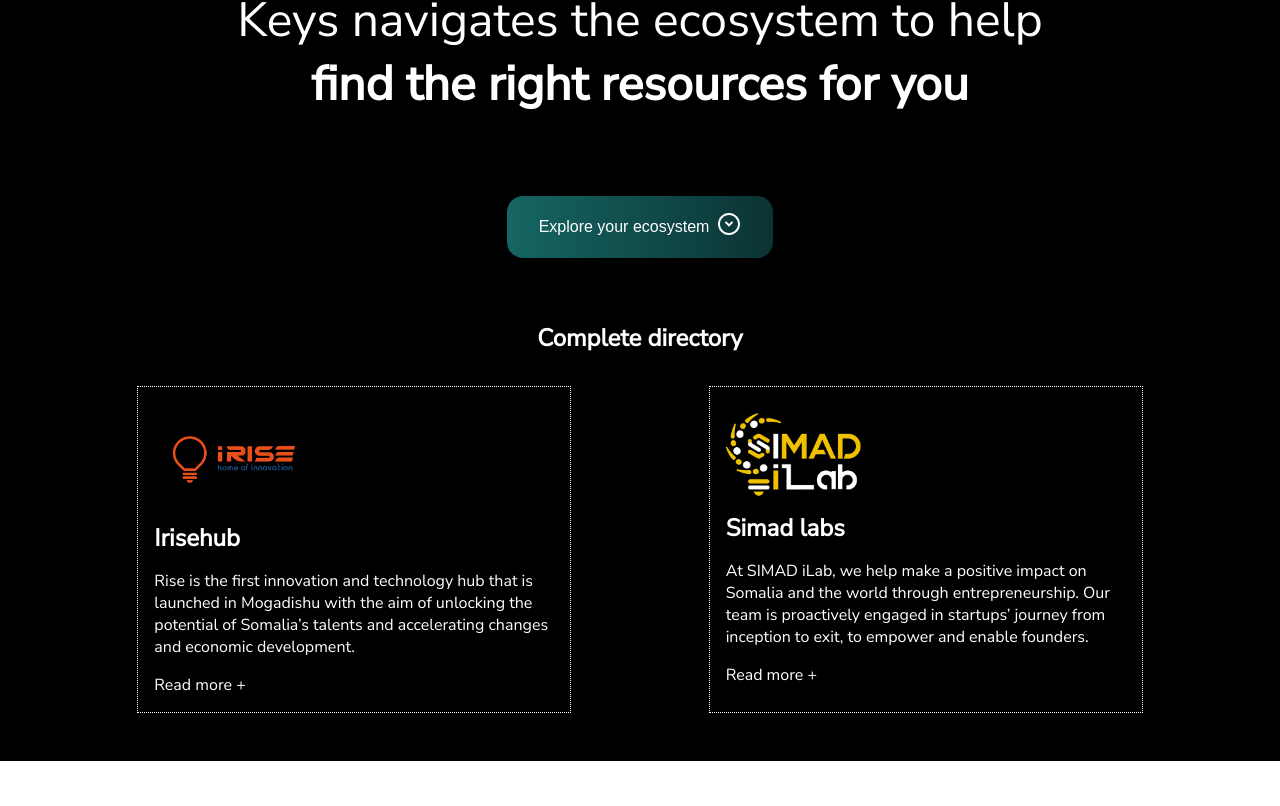
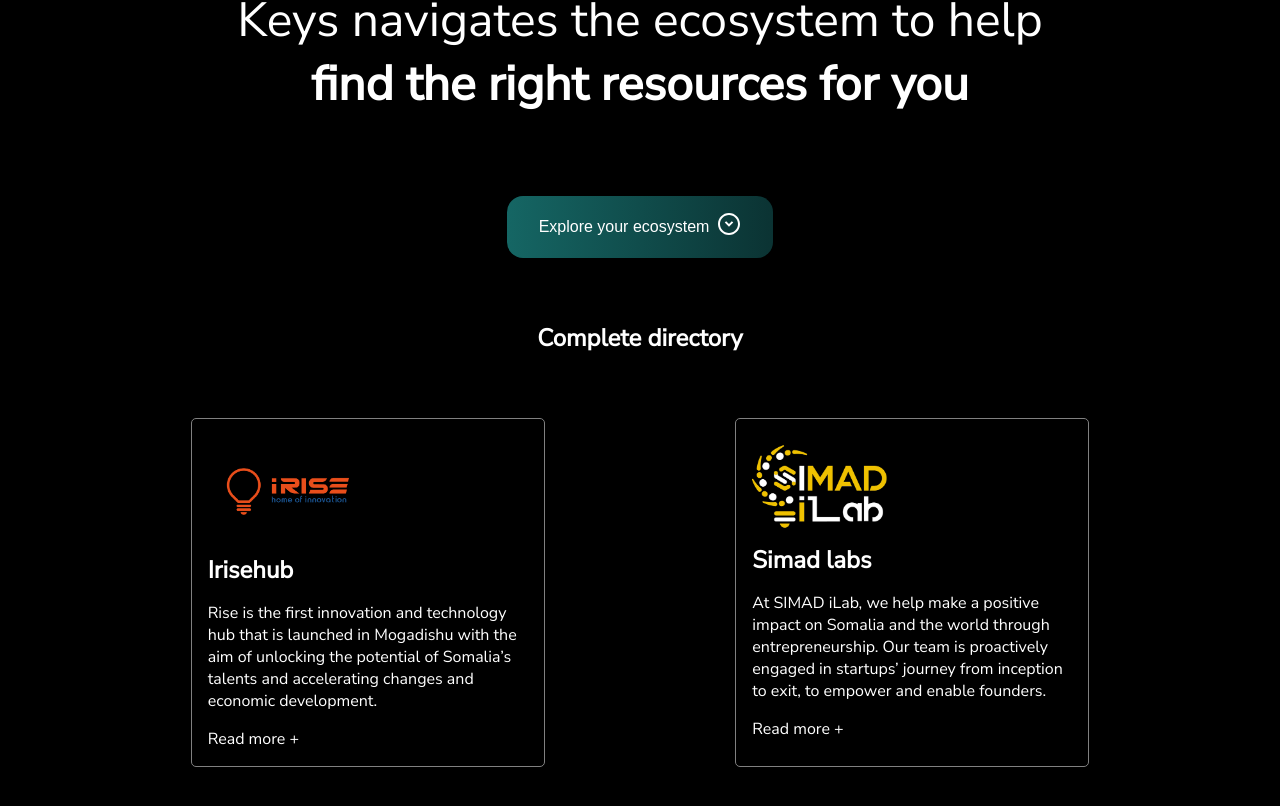
Before and after one commit to Elir-Mahad/ambitious-somalia, a React (Create React App) app: page /mogadishu/mog-res in a window 1280 px wide. Shown: the part 268-1074 px from the top of the page. Before the commit the page ends 1029 px from the top, so only its background shows below. Built offline with nearby package versions, Linux system fonts and the light colour scheme.

Commit message:
Update company box styles

```diff
--- a/src/App.css
+++ b/src/App.css
@@ -203,7 +203,7 @@
 
 .directoryHeading {
   text-align: center;
-  margin-bottom: 2rem;
+  margin-bottom: 4rem;
 }
 
 .row {
@@ -212,9 +212,10 @@
 }
 
 .company {
-  border: 1px dotted white;
+  border: 1px solid grey;
+  border-radius: 5px;
   padding: 1rem;
-  width: 25rem;
+  width: 20rem;
 }
 
 .companylogo {
```
